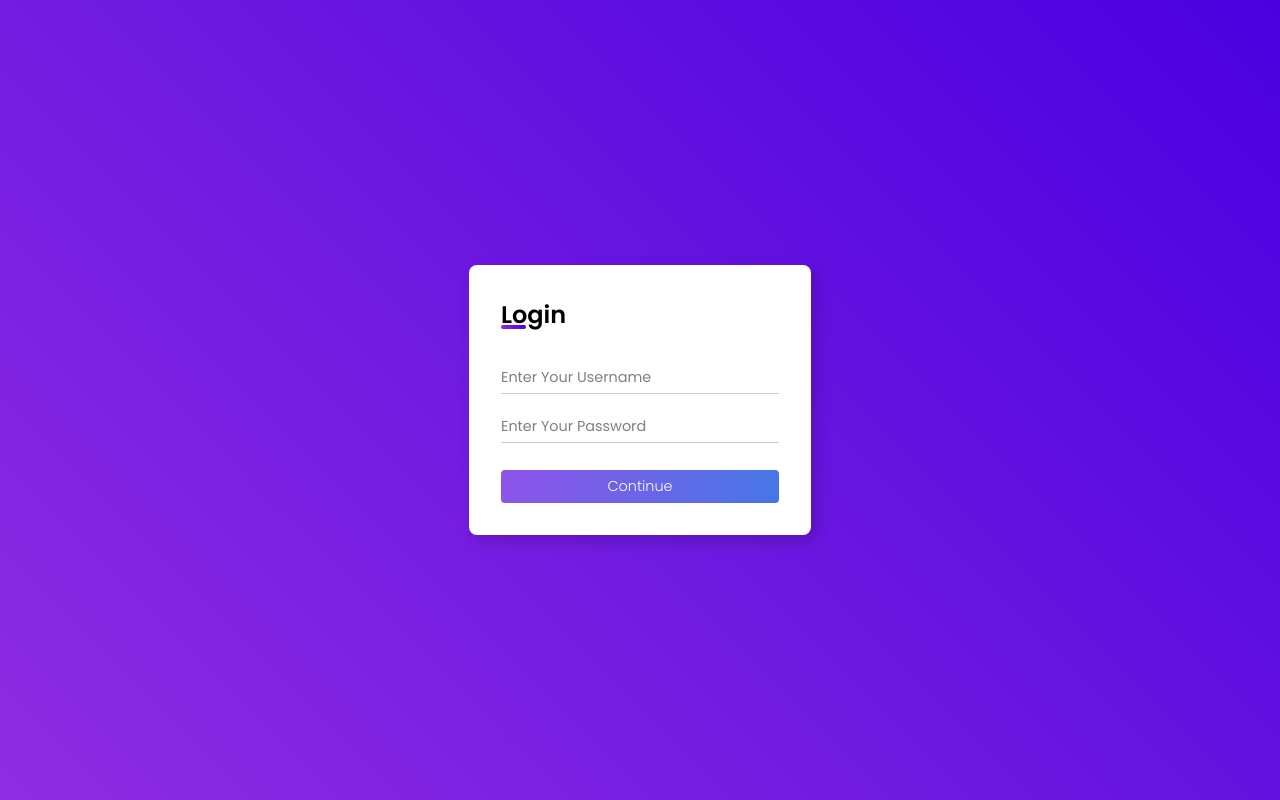
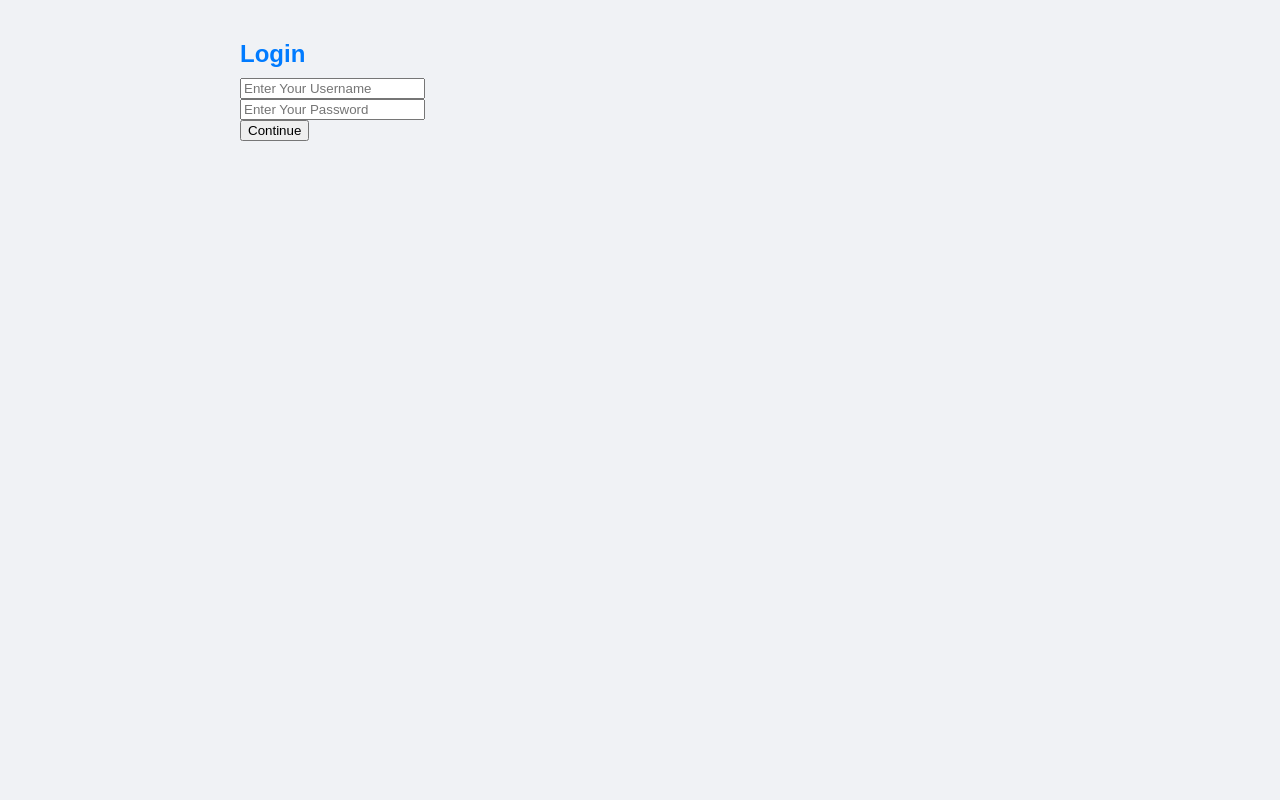
Before and after one commit to yogiprojects/project, a plain HTML site: page index.html in a window 1280 px wide. Drawn offline with Linux system fonts and the light colour scheme.

Commit message:
Add files via upload

```diff
--- a/style.css
+++ b/style.css
@@ -1,120 +1,105 @@
-@import url('https://fonts.googleapis.com/css2?family=Poppins:wght@100;200;300;400;500;600;700&display=swap');
-
-* {
-    margin: 0;
-    border: 0;
-    padding: 0;
-    box-sizing: border-box;
-    font-family: "Poppins", sans-serif;
+body {
+  font-family: Arial, sans-serif;
+  margin: 0;
+  padding: 0;
+  box-sizing: border-box;
+  background-color: #f0f2f5;
+  color: #333;
+  overflow-x: hidden;
 }
 
-body {
-    background: linear-gradient(45deg, #8e2de2, #4a00e0);
-    background-repeat: no-repeat;
-    min-height: 100vh;
-    min-width: 100vw;
-    display: flex;
-    align-items: center;
-    justify-content: center;
+header {
+  background-color: #007bff;
+  color: white;
+  padding: 1rem;
+  text-align: center;
+  box-shadow: 0 4px 8px rgba(0, 0, 0, 0.1);
+  animation: slideDown 0.5s ease-out;
 }
 
-main.container {
-    background: white;
-    min-width: 320px;
-    min-height: 30vh;
-    padding: 2rem;
-    box-shadow: 5px 5px 15px rgba(0, 0, 0, 0.2);
-    border-radius: 8px;
+@keyframes slideDown {
+  0% { transform: translateY(-100%); opacity: 0; }
+  100% { transform: translateY(0); opacity: 1; }
 }
 
-main h2 {
-    font-weight: 600;
-    margin-bottom: 2rem;
-    position: relative;
+.container {
+  padding: 20px;
+  max-width: 800px;
+  margin: 20px auto;
+  animation: fadeIn 1s ease-out;
 }
 
-main h2::before {
-    content: '';
-    position: absolute;
-    height: 4px;
-    width: 25px;
-    bottom: 3px;
-    left: 0;
-    border-radius: 8px;
-    background: linear-gradient(45deg, #8e2de2, #4a00e0);
+@keyframes fadeIn {
+  0% { opacity: 0; }
+  100% { opacity: 1; }
 }
 
-form {
-    display: flex;
-    flex-direction: column;
+.card {
+  background-color: white;
+  padding: 20px;
+  margin: 10px 0;
+  border-radius: 10px;
+  box-shadow: 0 4px 12px rgba(0, 0, 0, 0.1);
+  transition: transform 0.3s, box-shadow 0.3s;
+  position: relative;
+  overflow: hidden;
 }
 
-.input-field {
-    position: relative;
+.card::before {
+  content: '';
+  position: absolute;
+  top: -50%;
+  left: -50%;
+  width: 200%;
+  height: 200%;
+  background-color: rgba(0, 123, 255, 0.1);
+  transition: transform 0.5s;
+  transform: rotate(45deg) translate(-50%, -50%);
+  pointer-events: none;
 }
 
-form .input-field:first-child {
-    margin-bottom: 1.5rem;
+.card:hover::before {
+  transform: rotate(45deg) translate(0, 0);
 }
 
-.input-field .underline::before {
-    content: '';
-    position: absolute;
-    height: 1px;
-    width: 100%;
-    bottom: -5px;
-    left: 0;
-    background: rgba(0, 0, 0, 0.2);
+.card:hover {
+  transform: translateY(-10px);
+  box-shadow: 0 12px 24px rgba(0, 0, 0, 0.2);
 }
 
-.input-field .underline::after {
-    content: '';
-    position: absolute;
-    height: 1px;
-    width: 100%;
-    bottom: -5px;
-    left: 0;
-    background: linear-gradient(45deg, #8e2de2, #4a00e0);
-    transform: scaleX(0);
-    transition: all .3s ease-in-out;
-    transform-origin: left;
+h2 {
+  margin: 0 0 10px;
+  color: #007bff;
+  animation: popIn 0.5s ease-out;
 }
 
-.input-field input:focus ~ .underline::after {
-    transform: scaleX(1);
+@keyframes popIn {
+  0% { transform: scale(0.8); opacity: 0; }
+  100% { transform: scale(1); opacity: 1; }
 }
 
-.input-field input {
-    outline: none;
-    font-size: 0.9rem;
-    color: rgba(0, 0, 0, 0.7);
-    width: 100%;
+p {
+  margin: 5px 0 15px;
+  line-height: 1.5;
 }
 
-.input-field input::placeholder {
-    color: rgba(0, 0, 0, 0.5);
+button {
+  background-color: #007bff;
+  color: white;
+  border: none;
+  padding: 10px 20px;
+  border-radius: 5px;
+  cursor: pointer;
+  transition: background-color 0.3s, box-shadow 0.3s, transform 0.2s;
+  box-shadow: 0 4px 8px rgba(0, 0, 0, 0.1);
 }
 
-form input[type="submit"] {
-    margin-top: 2rem;
-    padding: 0.4rem;
-    width: 100%;
-    background: linear-gradient(to left, #4776E6, #8e54e9);
-    cursor: pointer;
-    color: white;
-    font-size: 0.9rem;
-    font-weight: 300;
-    border-radius: 4px;
-    transition: all 0.3s ease;
+button:hover {
+  background-color: #0056b3;
+  box-shadow: 0 6px 12px rgba(0, 0, 0, 0.15);
+  transform: translateY(-3px);
 }
 
-form input[type="submit"]:hover {
-    letter-spacing: 0.5px;
-    background: linear-gradient(to right, #4776E6, #8e54e9);
+button:active {
+  transform: scale(0.95);
 }
-
-.footer {
-    display: flex;
-    flex-direction: column;
-    margin-top: 1rem;
-}
```
Also changed, not shown: index123.html (added, +31 -0 lines).
